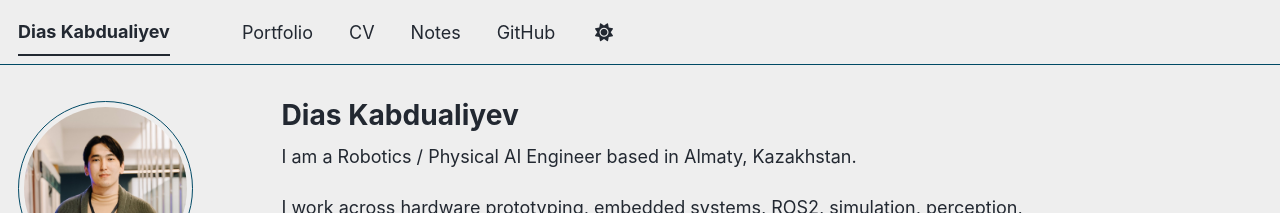
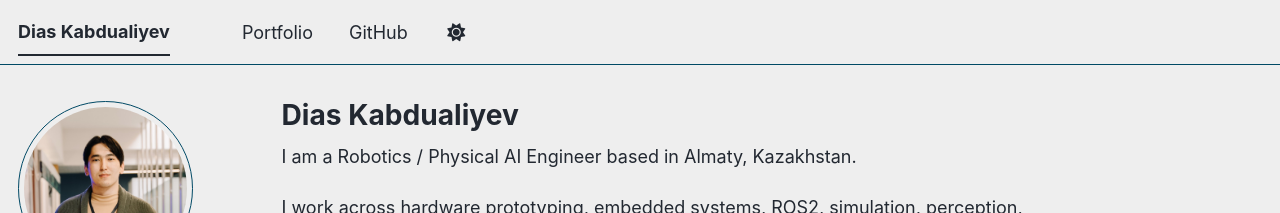
Before and after one commit to diaskabdualiev/portfolio, a Jekyll site: the page built from _pages/about.md, in a window 1280 px wide. Shown: the top 213 px of the page. Built offline with Jekyll 4.4.1, drawn with Linux system fonts in a browser that asks for light colours; some web fonts are replaced; a script bundle is joined from its source files by our own code; library files that are not in the unit come from our copies.

Commit message:
Hide CV and Notes from navigation

```diff
--- a/_data/navigation.yml
+++ b/_data/navigation.yml
@@ -11,11 +11,5 @@ main:
   - title: "Portfolio"
     url: /portfolio/
 
-  - title: "CV"
-    url: /cv/
-
-  - title: "Notes"
-    url: /year-archive/
-
   - title: "GitHub"
     url: https://github.com/diaskabdualiev
```
